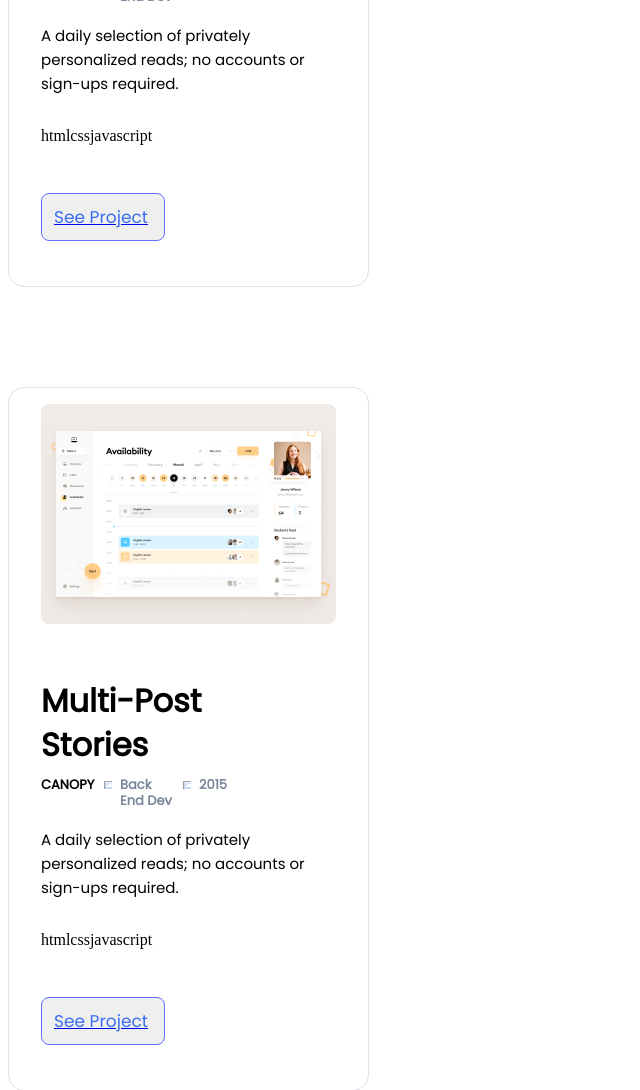
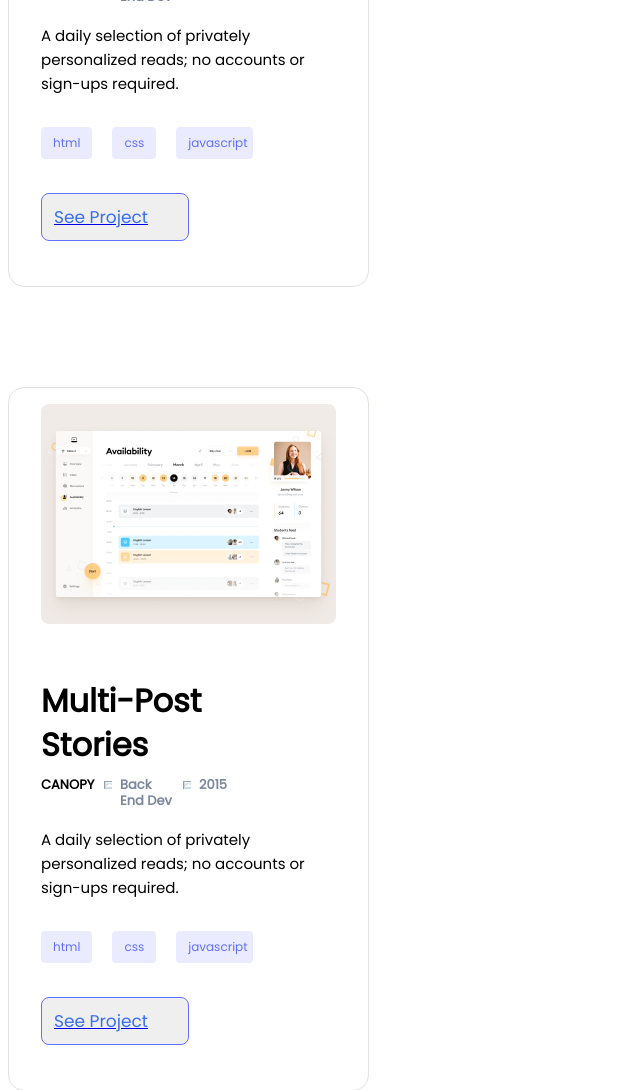
Before and after one commit to Itswali/Portfolio, a plain HTML site: page index.html in a window 1280 px wide. Shown: the part 1243-2333 px from the top of the page, without its empty margins (0-640 px from the left). Drawn offline with Linux system fonts and the light colour scheme.

Commit message:
added css file

```diff
--- a/style.css
+++ b/style.css
@@ -215,7 +215,7 @@ ul {
   padding-right: 170px;
 }
 
-.tag_s p {
+.tag_s li {
   display: flex;
   flex-direction: row;
   align-items: center;
@@ -245,7 +245,7 @@ button {
   align-items: center;
   padding: 12px;
   gap: 10px;
-  width: 124px;
+  width: 148px;
   height: 48px;
   border: 1px solid #6070ff;
   text-align: center;
@@ -255,7 +255,7 @@ button {
   font-weight: 500;
   font-size: 17px;
   line-height: 24px;
-  color: #396df2;
+  color: rgba(57, 109, 242, 1);
   margin-top: 30px;
 }
 
@@ -576,7 +576,6 @@ button:hover {
   margin-top: 30.72px;
   background-color: #f9f9f9;
   border-radius: 8px;
-  margin-right: 50px;
 }
 
 .css {
```
